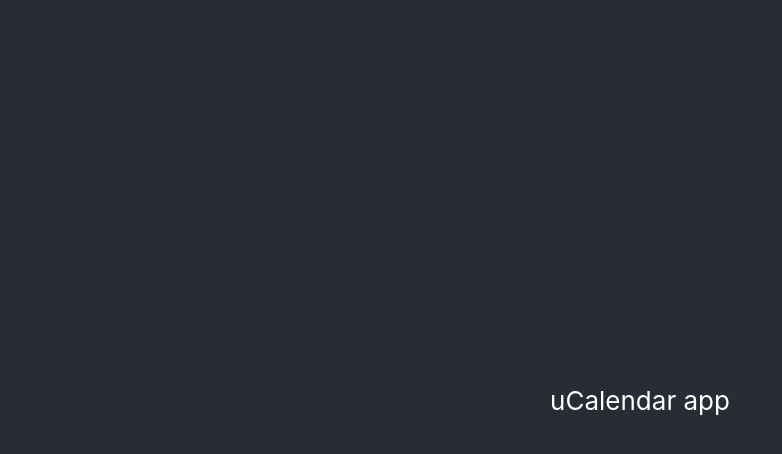
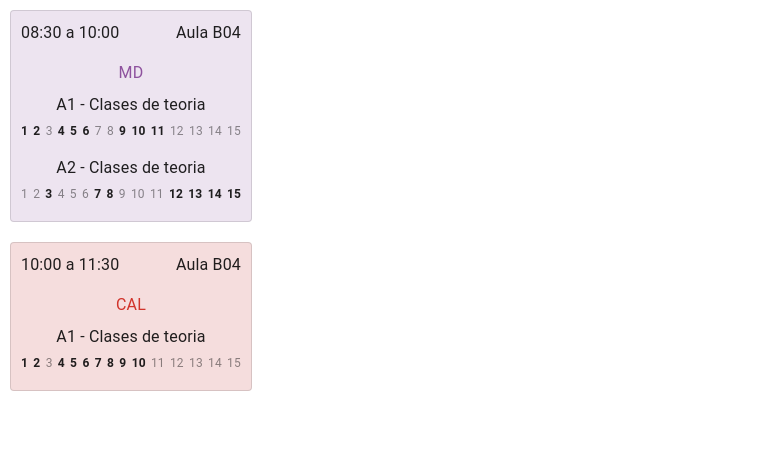
Before and after one commit to RubenZx/ucalendar-front, a React (Create React App) app: page / in a window 1280 px wide. Shown: the top 454 px of the page, without its empty margins (0-782 px from the left). Built offline with nearby package versions, Linux system fonts and the light colour scheme.

Commit message:
:zap: created subject component, and a column to prove

```diff
--- a/src/App.tsx
+++ b/src/App.tsx
@@ -1,10 +1,11 @@
 import React from 'react'
 import './App.css'
+import Calendar from './components/Calendar'
 
 const App = () => {
   return (
     <div className="App">
-      <header className="App-header">uCalendar app</header>
+      <Calendar />
     </div>
   )
 }
--- /dev/null
+++ b/src/components/Calendar.tsx
@@ -0,0 +1,109 @@
+import React, { useState } from 'react'
+import { DragDropContext, Droppable } from 'react-beautiful-dnd'
+import Subjects from './subject'
+import { SubjectProps } from './subject/types'
+
+const data = [
+  {
+    id: '1',
+    title: 'MD',
+    color: '#ede4f0',
+    textColor: '#8e529e',
+    hours: '08:30 a 10:00',
+    classRoom: 'B04',
+    type: 'teoria',
+    dayOfTheWeek: 1,
+    groups: [
+      {
+        group: 'A1',
+        weeks: [
+          true,
+          true,
+          false,
+          true,
+          true,
+          true,
+          false,
+          false,
+          true,
+          true,
+          true,
+          false,
+          false,
+          false,
+          false,
+        ],
+      },
+      {
+        group: 'A2',
+        weeks: [
+          false,
+          false,
+          true,
+          false,
+          false,
+          false,
+          true,
+          true,
+          false,
+          false,
+          false,
+          true,
+          true,
+          true,
+          true,
+        ],
+      },
+    ],
+  },
+  {
+    id: '2',
+    title: 'CAL',
+    color: 'rgb(245, 221, 221)',
+    textColor: 'rgb(209, 52, 43)',
+    hours: '10:00 a 11:30',
+    classRoom: 'B04',
+    type: 'teoria',
+    dayOfTheWeek: 1,
+    groups: [
+      {
+        group: 'A1',
+        weeks: [
+          true,
+          true,
+          false,
+          true,
+          true,
+          true,
+          true,
+          true,
+          true,
+          true,
+          false,
+          false,
+          false,
+          false,
+          false,
+        ],
+      },
+    ],
+  },
+]
+
+const Calendar = () => {
+  const [items, setItems] = useState<SubjectProps[]>(data)
+
+  return (
+    <DragDropContext onDragEnd={() => {}}>
+      <Droppable droppableId="subjects-column">
+        {(provided) => (
+          <div {...provided.droppableProps} ref={provided.innerRef}>
+            <Subjects items={items} />
+          </div>
+        )}
+      </Droppable>
+    </DragDropContext>
+  )
+}
+
+export default Calendar
--- /dev/null
+++ b/src/components/subject/Groups.tsx
@@ -0,0 +1,42 @@
+import { Grid, Typography } from '@material-ui/core'
+import React from 'react'
+import { Group } from './types'
+
+const Groups = ({ groups, type }: { groups: Group[]; type: string }) => (
+  <Grid container justify="center">
+    {groups.map(({ group, weeks }, index) => (
+      <Grid item key={index} style={{ marginBottom: '8px' }}>
+        <Grid container justify="center">
+          <Grid item xs={12} style={{ paddingBottom: '5px' }}>
+            <Typography>
+              {group} - Clases de {type}
+            </Typography>
+          </Grid>
+          <Grid item xs={12} style={{ paddingTop: '0px' }}>
+            <Grid
+              container
+              justify="space-between"
+              style={{ padding: '0px 8px 8px' }}
+            >
+              {weeks.map((week, idk) => (
+                <Grid item key={idk}>
+                  <Typography
+                    style={{
+                      fontSize: '0.75rem',
+                      fontWeight: week ? 'bold' : 'normal',
+                      opacity: week ? '1' : '0.5',
+                    }}
+                  >
+                    {idk + 1}
+                  </Typography>
+                </Grid>
+              ))}
+            </Grid>
+          </Grid>
+        </Grid>
+      </Grid>
+    ))}
+  </Grid>
+)
+
+export default Groups
--- /dev/null
+++ b/src/components/subject/index.tsx
@@ -0,0 +1,63 @@
+import { Grid, Paper, Typography } from '@material-ui/core'
+import React from 'react'
+import { Draggable } from 'react-beautiful-dnd'
+import styled from 'styled-components'
+import Groups from './Groups'
+import { SubjectProps } from './types'
+
+const StyledPaper = styled(Paper)`
+  background-color: ${(props) => props.color}!important;
+  width: 220px;
+  padding: 10px;
+`
+
+const Subject = ({
+  id,
+  index,
+  title,
+  color,
+  textColor,
+  classRoom,
+  hours,
+  groups,
+  type,
+}: SubjectProps & { index: any }) => {
+  return (
+    <Draggable draggableId={id} index={index}>
+      {(provided) => (
+        <div
+          ref={provided.innerRef}
+          {...provided.draggableProps}
+          {...provided.dragHandleProps}
+        >
+          <StyledPaper elevation={2} variant="outlined" color={color}>
+            <Grid container spacing={2} justify="center">
+              <Grid item xs={12}>
+                <Grid container justify="space-between">
+                  <Typography>{hours}</Typography>
+                  <Typography>Aula {classRoom}</Typography>
+                </Grid>
+              </Grid>
+              <Grid item xs={12}>
+                <Typography style={{ color: textColor }}>{title}</Typography>
+              </Grid>
+              <Groups groups={groups} type={type} />
+            </Grid>
+          </StyledPaper>
+        </div>
+      )}
+    </Draggable>
+  )
+}
+
+const Subjects = ({ items }: { items: SubjectProps[] }) => (
+  <>
+    {items.map((item, index) => (
+      <div style={{ padding: '10px' }} key={index}>
+        <Subject {...item} index={index} />
+      </div>
+    ))}
+  </>
+)
+
+export default Subjects
```
Also changed, not shown: src/components/subject/types.d.ts (added, +16 -0 lines).
